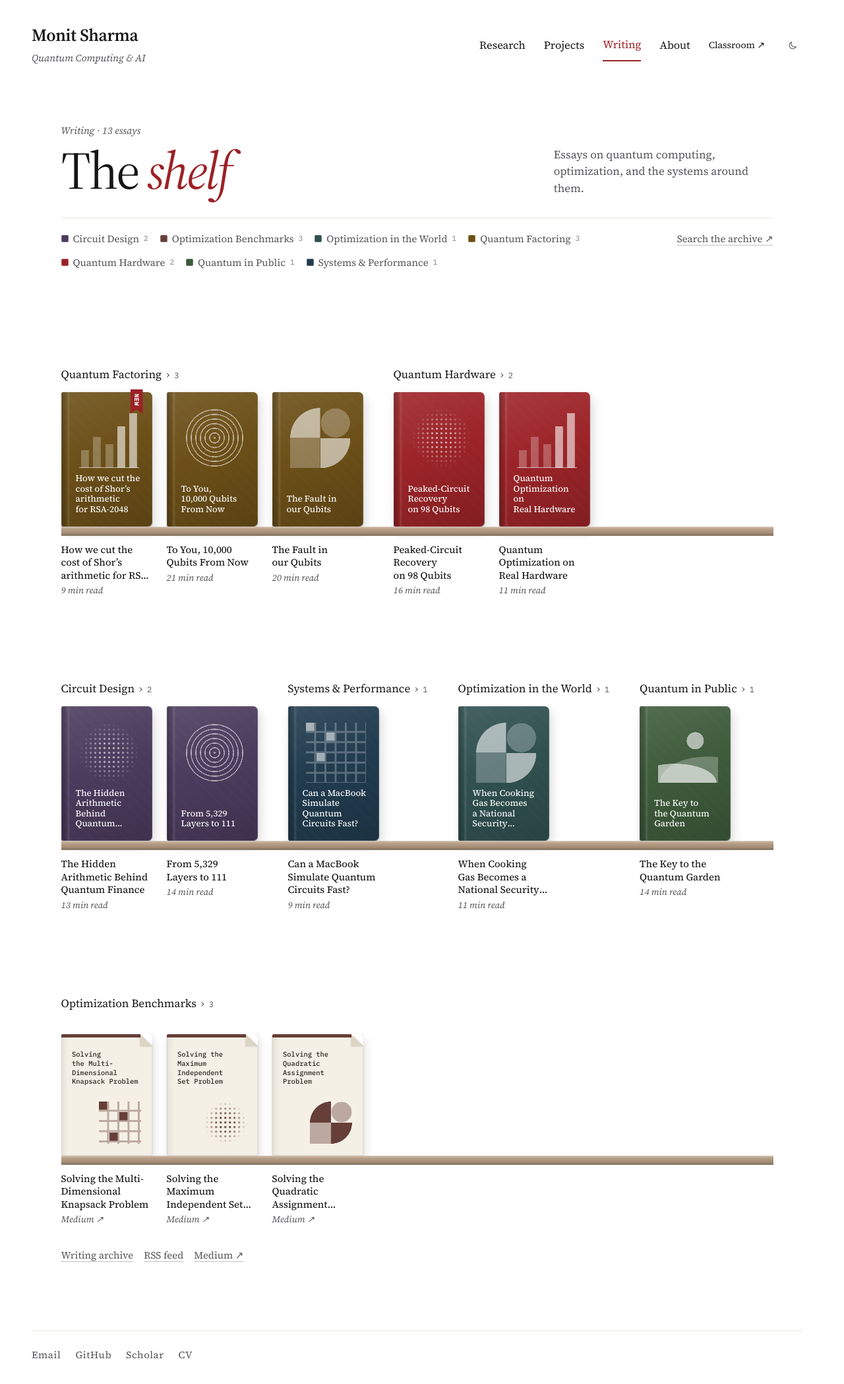
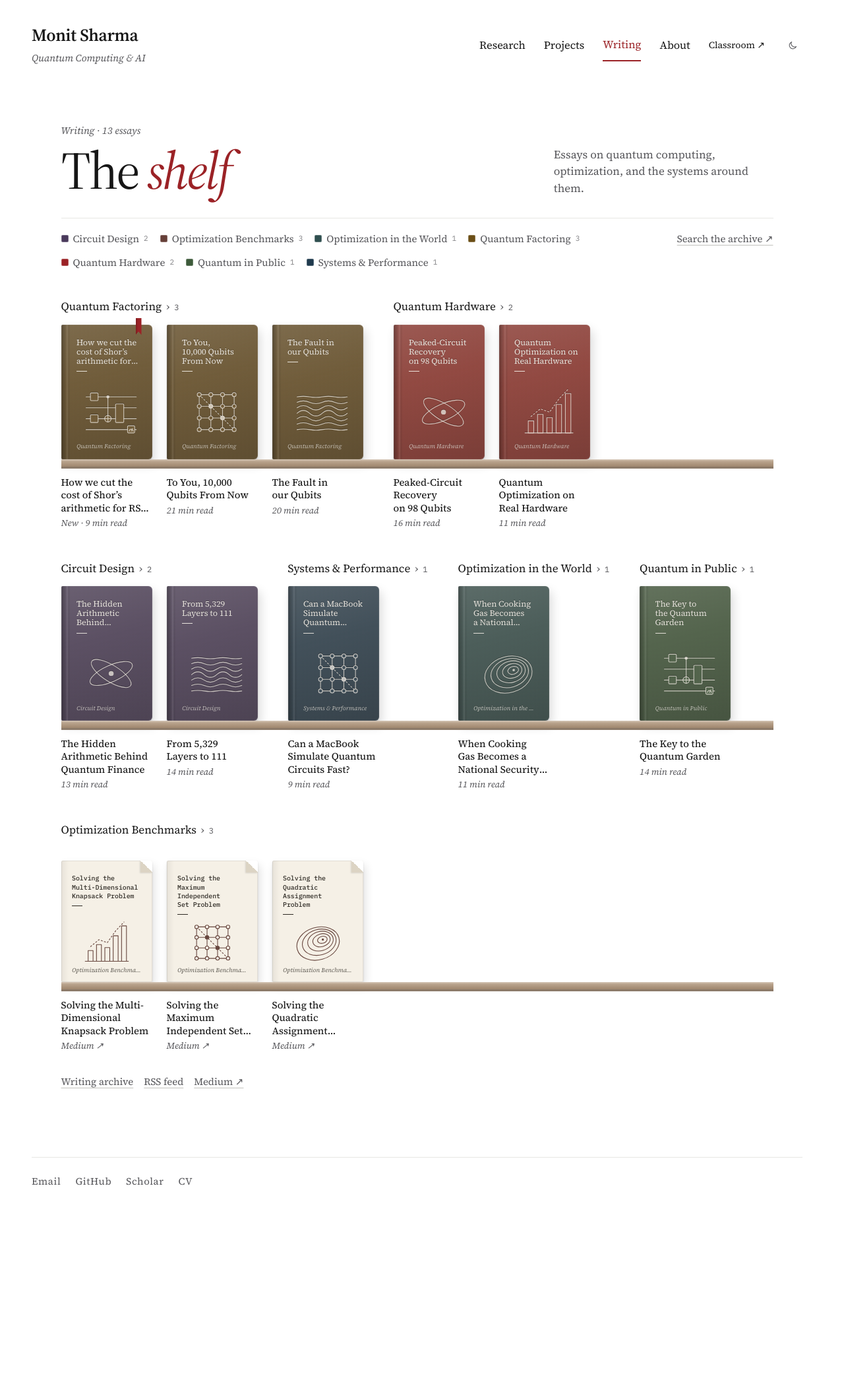
Before and after one commit to MonitSharma/portfolio, a Jekyll site: the page built from writing.html, in a window 1280 px wide. Shown: the whole page at 66% size. Built offline with Jekyll 4.4.1, drawn with Linux system fonts in a browser that asks for light colours; after the commit the page ends 1834 px from its top, so only the background shows below that.

Commit message:
Redraw Writing covers as debossed line art on bookcloth
Covers are now muted cloth with a fine weave, the title and a short
rule at the top, a hairline motif pressed into the cloth, and the topic
as an imprint at the foot. The six motifs are SVG drawings chosen per
essay: orbit, interference waves, qubit lattice, circuit, contours and
a bar chart. The newest essay gets a bookmark ribbon instead of a label
over its title, and shelves no longer inherit the site's section padding.

Co-Authored-By: Claude Opus 5.5 <noreply@anthropic.com>

```diff
--- a/_data/blogs.yml
+++ b/_data/blogs.yml
@@ -1,7 +1,7 @@
 - title: "Solving the Multi-Dimensional Knapsack Problem: A Classically Hard Benchmark for Quantum Computing"
   cover_title: Solving the Multi-Dimensional Knapsack Problem
   topic: optimization-benchmarks
-  art: 4  # cover motif 0–5, see assets/css/writing.css
+  art: 5  # cover motif 0–5, see _includes/writing/cover-motif.html
   source: Medium
   date: "2025"
   summary: "Exploring the complexity of the Multi-Dimensional Knapsack Problem and examining how quantum algorithms attempt to tackle this constrained optimization challenge."
@@ -11,7 +11,7 @@
 - title: "Solving the Maximum Independent Set Problem: A Classically Hard Benchmark for Quantum Optimization"
   cover_title: Solving the Maximum Independent Set Problem
   topic: optimization-benchmarks
-  art: 0  # cover motif 0–5, see assets/css/writing.css
+  art: 2  # cover motif 0–5, see _includes/writing/cover-motif.html
   source: Medium
   date: "2025"
   summary: "A deep dive into the Maximum Independent Set (MIS) problem, its importance in network analysis, and the potential of quantum approaches."
@@ -21,7 +21,7 @@
 - title: "Solving the Quadratic Assignment Problem: A Classically Hard Benchmark for Quantum Optimization"
   cover_title: Solving the Quadratic Assignment Problem
   topic: optimization-benchmarks
-  art: 5  # cover motif 0–5, see assets/css/writing.css
+  art: 4  # cover motif 0–5, see _includes/writing/cover-motif.html
   source: Medium
   date: "2025"
   summary: "Analyzing the Quadratic Assignment Problem (QAP), known for its extreme computational difficulty, and benchmarking quantum solvers against it."
--- a/_includes/writing/book-cover.html
+++ b/_includes/writing/book-cover.html
@@ -1,10 +1,13 @@
 {% comment %}The front of a book. Params: essay (an entry from _data/essays.yml or
-blogs.yml). The cover motif is the entry's `art` (0–5), or one picked from its title
-and summary, so an essay has the same cover on the shelf and on its own page.{% endcomment %}
+blogs.yml). The cover motif is the entry's `art` (0–5, see cover-motif.html), or
+one picked from its title and summary, so an essay has the same cover on the
+shelf and on its own page.{% endcomment %}
 {% assign cover_essay = include.essay %}
 {% if cover_essay.art != nil %}{% assign cover_art = cover_essay.art %}{% else %}{% assign cover_art = cover_essay.title.size | times: 7 | plus: cover_essay.summary.size | modulo: 6 %}{% endif %}
 {% assign cover_slug = cover_essay.url | split: '/' | last %}
+{% assign cover_topic = site.data.writing_topics | where: 'id', cover_essay.topic | first %}
 <span class="book-cover"{% unless cover_essay.url contains '://' %} style="view-transition-name: book-{{ cover_slug }}"{% endunless %}>
-  <span class="book-art art-{{ cover_art }}" aria-hidden="true"></span>
-  <span class="book-cover-title" aria-hidden="true">{{ cover_essay.cover_title | default: cover_essay.title | escape }}</span>
+  <span class="book-cover-head" aria-hidden="true"><span class="book-cover-title">{{ cover_essay.cover_title | default: cover_essay.title | escape }}</span></span>
+  <span class="book-art">{% include writing/cover-motif.html art=cover_art %}</span>
+  <span class="book-imprint" aria-hidden="true">{{ cover_topic.title | escape }}</span>
 </span>
--- /dev/null
+++ b/_includes/writing/cover-motif.html
@@ -0,0 +1,62 @@
+{% comment %}Line-art motif for a book cover. Param: art (0–5).
+0 orbit · 1 interference waves · 2 qubit lattice · 3 circuit · 4 contours · 5 bar chart.
+Drawn in currentColor with a hairline stroke; .gate shapes are filled with the cover's own colour.{% endcomment %}
+<svg class="book-motif" viewBox="0 0 100 100" aria-hidden="true" focusable="false" fill="none" stroke="currentColor" stroke-width="1.1" stroke-linecap="round" stroke-linejoin="round">
+{% case include.art %}
+{% when 0 %}
+  <ellipse cx="50" cy="50" rx="42" ry="15" transform="rotate(-24 50 50)" vector-effect="non-scaling-stroke"/>
+  <ellipse cx="50" cy="50" rx="42" ry="15" transform="rotate(32 50 50)" vector-effect="non-scaling-stroke"/>
+  <circle cx="50" cy="50" r="4.5" fill="currentColor" stroke="none"/>
+{% when 1 %}
+  <path d="M4 22 q11.5 -2 23 0 t23 0 t23 0 t23 0" vector-effect="non-scaling-stroke"/>
+  <path d="M4 32 q11.5 -5 23 0 t23 0 t23 0 t23 0" vector-effect="non-scaling-stroke"/>
+  <path d="M4 42 q11.5 -8 23 0 t23 0 t23 0 t23 0" vector-effect="non-scaling-stroke"/>
+  <path d="M4 52 q11.5 -10 23 0 t23 0 t23 0 t23 0" vector-effect="non-scaling-stroke"/>
+  <path d="M4 62 q11.5 -8 23 0 t23 0 t23 0 t23 0" vector-effect="non-scaling-stroke"/>
+  <path d="M4 72 q11.5 -5 23 0 t23 0 t23 0 t23 0" vector-effect="non-scaling-stroke"/>
+  <path d="M4 82 q11.5 -2 23 0 t23 0 t23 0 t23 0" vector-effect="non-scaling-stroke"/>
+{% when 2 %}
+  <path d="M18 18 H82 M18 39.3 H82 M18 60.7 H82 M18 82 H82 M18 18 V82 M39.3 18 V82 M60.7 18 V82 M82 18 V82" vector-effect="non-scaling-stroke"/>
+  <path d="M18 18 L39.3 39.3 L60.7 60.7 L82 82" stroke-dasharray="2 3" vector-effect="non-scaling-stroke"/>
+  <g class="gate">
+    <circle cx="18" cy="18" r="3.6"/><circle cx="39.3" cy="18" r="3.6"/><circle cx="60.7" cy="18" r="3.6"/><circle cx="82" cy="18" r="3.6"/>
+    <circle cx="18" cy="39.3" r="3.6"/><circle cx="39.3" cy="39.3" r="3.6"/><circle cx="60.7" cy="39.3" r="3.6"/><circle cx="82" cy="39.3" r="3.6"/>
+    <circle cx="18" cy="60.7" r="3.6"/><circle cx="39.3" cy="60.7" r="3.6"/><circle cx="60.7" cy="60.7" r="3.6"/><circle cx="82" cy="60.7" r="3.6"/>
+    <circle cx="18" cy="82" r="3.6"/><circle cx="39.3" cy="82" r="3.6"/><circle cx="60.7" cy="82" r="3.6"/><circle cx="82" cy="82" r="3.6"/>
+  </g>
+  <circle cx="39.3" cy="39.3" r="3.6" fill="currentColor" stroke="none"/>
+  <circle cx="60.7" cy="60.7" r="3.6" fill="currentColor" stroke="none"/>
+{% when 3 %}
+  <path d="M4 22 H96 M4 42 H96 M4 62 H96 M4 82 H96" vector-effect="non-scaling-stroke"/>
+  <path d="M44 22 V68" vector-effect="non-scaling-stroke"/>
+  <g class="gate">
+    <rect x="12" y="15" width="14" height="14" rx="1.5"/>
+    <rect x="12" y="55" width="14" height="14" rx="1.5"/>
+    <circle cx="44" cy="62" r="6"/>
+    <rect x="58" y="35" width="15" height="34" rx="1.5"/>
+    <rect x="80" y="75" width="13" height="13" rx="1.5"/>
+  </g>
+  <circle cx="44" cy="22" r="2.8" fill="currentColor" stroke="none"/>
+  <path d="M38 62 H50 M44 56 V68" vector-effect="non-scaling-stroke"/>
+  <path d="M83 85 a3.6 3.6 0 0 1 7.2 0 M86.6 85 l2.6 -5" vector-effect="non-scaling-stroke"/>
+{% when 4 %}
+  <g transform="rotate(-16 50 50)">
+    <ellipse cx="50" cy="52" rx="44" ry="33" vector-effect="non-scaling-stroke"/>
+    <ellipse cx="53" cy="50" rx="35" ry="26" vector-effect="non-scaling-stroke"/>
+    <ellipse cx="56" cy="48.5" rx="26.5" ry="19.5" vector-effect="non-scaling-stroke"/>
+    <ellipse cx="58.5" cy="47.5" rx="18" ry="13" vector-effect="non-scaling-stroke"/>
+    <ellipse cx="60.5" cy="47" rx="10" ry="7" vector-effect="non-scaling-stroke"/>
+    <circle cx="61.5" cy="46.8" r="2.2" fill="currentColor" stroke="none"/>
+  </g>
+{% else %}
+  <path d="M6 88 H94" vector-effect="non-scaling-stroke"/>
+  <g class="gate">
+    <rect x="12" y="66" width="10" height="22"/>
+    <rect x="29" y="54" width="10" height="34"/>
+    <rect x="46" y="60" width="10" height="28"/>
+    <rect x="63" y="36" width="10" height="52"/>
+    <rect x="80" y="16" width="10" height="72"/>
+  </g>
+  <path d="M17 58 L34 44 L51 50 L68 26 L85 8" stroke-dasharray="2 3" vector-effect="non-scaling-stroke"/>
+{% endcase %}
+</svg>
--- a/_includes/writing/covers.html
+++ b/_includes/writing/covers.html
@@ -18,10 +18,10 @@ Medium-only posts are paperbacks.{% endcomment %}
         <a class="book-link" href="{% if external %}{{ essay.url | escape }}{% else %}{{ essay.url | relative_url }}{% endif %}"{% if external %} rel="noopener"{% endif %}>
           <span class="book-stand">
             {% include writing/book-cover.html essay=essay %}
-            {% if essay.url == newest.url %}<span class="book-ribbon">New</span>{% endif %}
+            {% if essay.url == newest.url %}<span class="book-ribbon" aria-hidden="true"></span>{% endif %}
           </span>
           <span class="book-title">{{ essay.cover_title | default: essay.title | escape }}{% if essay.cover_title %}<span class="sr-only">{{ essay.title | remove_first: essay.cover_title | escape }}</span>{% endif %}</span>
-          <span class="book-meta">{% if essay.minutes %}{{ essay.minutes }} min read{% else %}{{ essay.source | escape }} <span aria-hidden="true">↗</span>{% endif %}</span>
+          <span class="book-meta">{% if essay.url == newest.url %}New · {% endif %}{% if essay.minutes %}{{ essay.minutes }} min read{% else %}{{ essay.source | escape }} <span aria-hidden="true">↗</span>{% endif %}</span>
         </a>
       </li>
       {% assign book_index = book_index | plus: 1 %}
--- a/assets/css/writing.css
+++ b/assets/css/writing.css
@@ -105,11 +105,13 @@
   display: flex;
   flex-wrap: wrap;
   align-items: start;
-  gap: 26px var(--section-gap);
+  gap: 48px var(--section-gap);
   overflow-x: clip;
 }
 
-.shelf-section { scroll-margin-top: 24px; }
+/* The site gives every <section> generous top padding; shelf sections are
+   spaced by the bookcase gap instead. */
+.shelf-section { padding: 0; scroll-margin-top: 24px; }
 
 .shelf-label {
   display: flex;
@@ -197,24 +199,25 @@
 .book-link:focus-visible { outline: none; }
 .book-link:focus-visible .book-cover { outline: 2px solid var(--accent); outline-offset: 4px; }
 
+/* The newest essay has a bookmark ribbon peeking out of its top edge. */
 .book-ribbon {
   position: absolute;
-  top: -4px;
-  right: 14px;
+  top: -10px;
+  right: 16px;
   z-index: 1;
-  padding: 7px 5px 12px;
-  background: var(--accent);
-  clip-path: polygon(0 0, 100% 0, 100% 100%, 50% 82%, 0 100%);
-  color: #fff;
-  font: 600 9px/1 var(--mono);
-  letter-spacing: .08em;
-  text-transform: uppercase;
-  writing-mode: vertical-rl;
+  width: 9px;
+  height: 26px;
+  background: linear-gradient(90deg, rgb(0 0 0 / .18), transparent 40%), var(--accent);
+  clip-path: polygon(0 0, 100% 0, 100% 100%, 50% 80%, 0 100%);
+  pointer-events: none;
 }
 
-/* ---------- Covers ---------- */
+/* ---------- Covers ----------
+   Muted bookcloth with the title, a hairline motif, and the topic as an
+   imprint, all pressed into the cloth. */
 
 .book-cover {
+  --ink-line: rgb(240 235 226 / .74);
   position: relative;
   display: block;
   width: 100%;
@@ -223,44 +226,92 @@
   container-type: inline-size;
 }
 
+/* Title block: up to three lines, then a short rule. */
+.book-cover-head {
+  position: absolute;
+  inset: 10% 11% auto 17%;
+}
+
+.book-cover-head::after {
+  display: block;
+  width: 16px;
+  height: 1px;
+  margin-top: 8px;
+  background: currentColor;
+  content: "";
+}
+
 .book-cover-title {
-  position: absolute;
-  inset: auto 10% 9% 16%;
   display: -webkit-box;
   overflow: hidden;
-  font: 450 clamp(10px, 9.6cqi, 15px)/1.18 var(--serif);
+  font: 400 clamp(10px, 9cqi, 15px)/1.14 var(--serif);
+  letter-spacing: -.005em;
   -webkit-box-orient: vertical;
-  -webkit-line-clamp: 4;
+  -webkit-line-clamp: 3;
   text-wrap: balance;
 }
 
-/* Hardcover: cloth over board, with a spine down the left edge. */
+.book-art {
+  position: absolute;
+  top: 45%;
+  left: 50%;
+  width: 60%;
+  aspect-ratio: 1;
+  translate: -42% 0;
+  color: var(--ink-line);
+}
+
+.book-motif { display: block; width: 100%; height: 100%; overflow: visible; }
+.book-motif * { vector-effect: non-scaling-stroke; }
+.book-motif .gate { fill: var(--cloth); }
+
+.book-imprint {
+  position: absolute;
+  inset: auto 11% 6.5% 17%;
+  overflow: hidden;
+  font: italic 400 clamp(8px, 6.6cqi, 11px)/1.2 var(--serif);
+  opacity: .72;
+  text-overflow: ellipsis;
+  white-space: nowrap;
+}
+
+/* Hardcover: cloth over board, a spine hinge on the left, and everything on
+   the front debossed (a lit lower edge and a shadowed upper edge). */
 .book--hardcover .book-cover,
 .essay-book .book-cover {
-  --a: rgb(255 255 255 / .58);
-  --a2: rgb(255 255 255 / .26);
-  border-radius: 3px 7px 7px 3px;
+  --cloth: color-mix(in oklab, var(--cover, #5b5751) 64%, #7a756c);
+  border-radius: 2px 6px 6px 2px;
   background:
-    linear-gradient(90deg, rgb(0 0 0 / .26), rgb(0 0 0 / .05) 6%, rgb(255 255 255 / .10) 7.5%, transparent 10%),
-    repeating-linear-gradient(45deg, rgb(255 255 255 / .03) 0 1px, transparent 1px 3px),
-    linear-gradient(160deg, rgb(255 255 255 / .10), transparent 45%, rgb(0 0 0 / .18)),
-    var(--cover, #343330);
-  box-shadow: inset 0 0 0 1px rgb(255 255 255 / .12), 0 2px 3px rgb(0 0 0 / .14), 4px 8px 16px rgb(0 0 0 / .14);
-  color: #fff;
+    linear-gradient(90deg, rgb(0 0 0 / .30), rgb(0 0 0 / .06) 5%, rgb(255 255 255 / .09) 6.5%, rgb(0 0 0 / .08) 8%, transparent 10%),
+    linear-gradient(165deg, rgb(255 255 255 / .09), transparent 40%, rgb(0 0 0 / .16)),
+    repeating-linear-gradient(0deg, rgb(255 255 255 / .035) 0 1px, transparent 1px 2px),
+    repeating-linear-gradient(90deg, rgb(0 0 0 / .05) 0 1px, transparent 1px 2px),
+    var(--cloth);
+  box-shadow: inset 0 0 0 1px rgb(255 255 255 / .08), 0 2px 3px rgb(0 0 0 / .14), 4px 8px 16px rgb(0 0 0 / .14);
+  color: rgb(244 240 232 / .9);
 }
 
-/* Paperback (Medium-only posts): a stapled sheet with a folded corner. */
+.book--hardcover .book-cover > *,
+.essay-book .book-cover > * {
+  text-shadow: 0 1px 0 rgb(255 255 255 / .10), 0 -1px 0 rgb(0 0 0 / .30);
+}
+
+.book--hardcover .book-motif,
+.essay-book .book-motif {
+  filter: drop-shadow(0 .8px 0 rgb(255 255 255 / .14)) drop-shadow(0 -.8px 0 rgb(0 0 0 / .34));
+}
+
+/* Paperback (Medium-only posts): a printed sheet with a folded corner. */
 .book--paperback .book-cover {
-  --a: var(--cover);
-  --a2: color-mix(in srgb, var(--cover) 40%, transparent);
+  --cloth: #f5f0e6;
+  --ink-line: color-mix(in oklab, var(--cover) 80%, #6f685d);
   height: 90%;
   border-radius: 2px;
   background:
-    linear-gradient(var(--cover), var(--cover)) 0 0 / 100% 5px no-repeat,
     linear-gradient(90deg, rgb(0 0 0 / .06), transparent 8%),
-    #f5f0e6;
+    var(--cloth);
   box-shadow: inset 0 0 0 1px rgb(0 0 0 / .08), 0 2px 3px rgb(0 0 0 / .12), 3px 7px 14px rgb(0 0 0 / .12);
-  color: #2a2722;
+  color: #2e2a24;
 }
 
 .book--paperback .book-cover::after {
@@ -274,84 +325,15 @@
   content: "";
 }
 
+.book--paperback .book-cover-head { inset: 11% 14% auto 12%; }
+
 .book--paperback .book-cover-title {
-  inset: 13% 12% auto 12%;
-  font: 500 clamp(9px, 7.6cqi, 12px)/1.3 var(--mono);
-  -webkit-line-clamp: 5;
+  font: 500 clamp(8.5px, 7.2cqi, 11.5px)/1.32 var(--mono);
+  -webkit-line-clamp: 4;
 }
 
-.book--paperback .book-art {
-  inset: auto 12% 10% auto;
-  width: 46%;
-}
-
-/* ---------- Generated cover art ----------
-   Six motifs drawn with gradients in the cover's ink colours (--a, --a2). */
-
-.book-art {
-  position: absolute;
-  top: 12%;
-  left: 20%;
-  width: 66%;
-  aspect-ratio: 1;
-}
-
-/* 0 · a sphere of dots */
-.art-0 {
-  background: radial-gradient(circle, var(--a) 1.3px, transparent 1.8px) 50% 50% / 7px 7px;
-  -webkit-mask: radial-gradient(circle closest-side, #000 35%, rgb(0 0 0 / .5) 70%, transparent 100%);
-  mask: radial-gradient(circle closest-side, #000 35%, rgb(0 0 0 / .5) 70%, transparent 100%);
-}
-
-/* 1 · concentric rings */
-.art-1 {
-  background: repeating-radial-gradient(circle, var(--a) 0 1px, transparent 1.6px 7px);
-  -webkit-mask: radial-gradient(circle closest-side, #000 97%, transparent 100%);
-  mask: radial-gradient(circle closest-side, #000 97%, transparent 100%);
-}
-
-/* 2 · a rising bar chart */
-.art-2 {
-  background:
-    linear-gradient(var(--a), var(--a)) 0 100% / 100% 1px no-repeat,
-    linear-gradient(var(--a2), var(--a2)) 4% 100% / 13% 30% no-repeat,
-    linear-gradient(var(--a2), var(--a2)) 27% 100% / 13% 52% no-repeat,
-    linear-gradient(var(--a2), var(--a2)) 50% 100% / 13% 40% no-repeat,
-    linear-gradient(var(--a), var(--a)) 73% 100% / 13% 70% no-repeat,
-    linear-gradient(var(--a), var(--a)) 96% 100% / 13% 92% no-repeat;
-}
-
-/* 3 · sun over hills */
-.art-3 {
-  background:
-    radial-gradient(circle at 62% 30%, var(--a) 0 15%, transparent 15.5%),
-    radial-gradient(ellipse 70% 32% at 28% 100%, var(--a) 0 98%, transparent 100%),
-    radial-gradient(ellipse 80% 44% at 82% 100%, var(--a2) 0 98%, transparent 100%);
-}
-
-/* 4 · tiles */
-.art-4 {
-  background: conic-gradient(from 90deg at 3px 3px, transparent 25%, var(--a2) 0) -3px -3px / 15.5px 15.5px;
-}
-
-.art-4::after {
-  position: absolute;
-  inset: 0;
-  background:
-    linear-gradient(var(--a), var(--a)) 0 0 / 12.5px 12.5px no-repeat,
-    linear-gradient(var(--a), var(--a)) 31px 15.5px / 12.5px 12.5px no-repeat,
-    linear-gradient(var(--a), var(--a)) 15.5px 46.5px / 12.5px 12.5px no-repeat;
-  content: "";
-}
-
-/* 5 · quarter circles */
-.art-5 {
-  background:
-    radial-gradient(circle at 100% 100%, var(--a) 0 70%, transparent 71%) 0 0 / 50% 50% no-repeat,
-    radial-gradient(circle, var(--a2) 0 68%, transparent 69%) 100% 0 / 50% 50% no-repeat,
-    linear-gradient(var(--a2), var(--a2)) 0 100% / 50% 50% no-repeat,
-    radial-gradient(circle at 0 0, var(--a) 0 70%, transparent 71%) 100% 100% / 50% 50% no-repeat;
-}
+.book--paperback .book-art { top: 47%; width: 54%; translate: -50% 0; }
+.book--paperback .book-imprint { left: 12%; }
 
 /* ---------- Motion ---------- */
 
```
Also changed, not shown: _data/essays.yml (+10 -10 lines).
